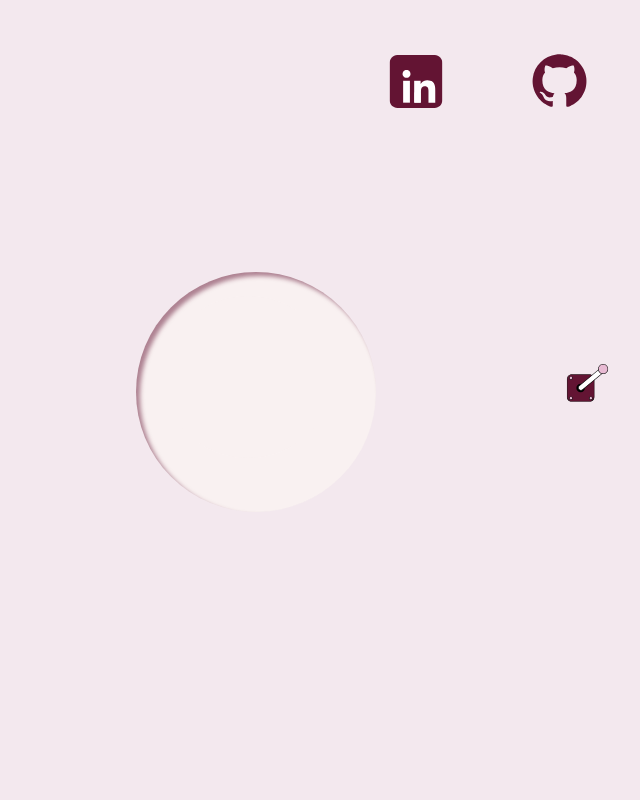
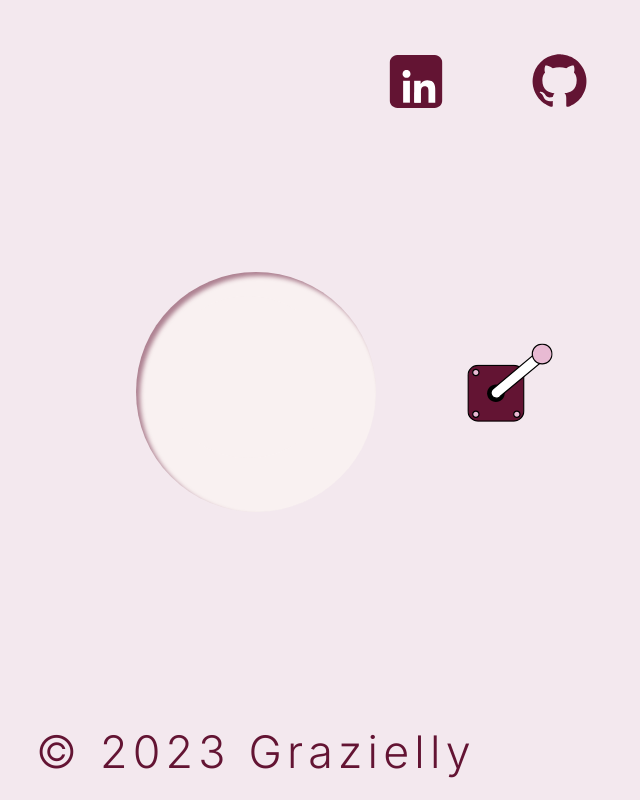
Before and after one commit to GraZielly002/ImparPar, a plain HTML site: page index.html in a window 768 px wide. Shown: the whole page, without its empty margins (128-768 px from the left). Drawn offline with Linux system fonts and the light colour scheme; a web font is replaced by a local one.

Commit message:
Responsividade

```diff
--- a/index.html
+++ b/index.html
@@ -22,6 +22,7 @@
     <div class="ar2">
         <button id="butao" onclick="mostrar()"><img id="imgb" src="./img/alavanca_cima.svg" alt=""></button>
     </div>
+    <footer id="fter"><p id="txtfter">© 2023 Grazielly</p></footer>
     <script src="script.js"></script>
 </body>
 </html>
--- a/style.css
+++ b/style.css
@@ -1,5 +1,6 @@
 /*Versão mobile*/
 @import url('https://fonts.googleapis.com/css2?family=Notable&display=swap');
+@import url('https://fonts.googleapis.com/css2?family=Inter:wght@300&display=swap');
 body{
     background-color: #F3E8EE;
 }
@@ -90,7 +91,23 @@ input:focus{
     width: 6.3rem;
     height: 8rem;
 }
-
+#fter{
+    height: 15vh;
+    position: fixed;
+    bottom: 0;
+    width: 100%;
+    left: 0;
+}
+#txtfter{
+    display: flex;
+    flex-direction: column;
+    justify-content: center;
+    font-size: 1.25rem;
+    font-weight: 400;
+    line-height: normal;
+    font-family: 'Inter';
+    color: #631433;
+}
 @media screen and (min-width: 768px) and (max-width: 1024px) {
     img{
         width: 9rem;
@@ -119,7 +136,18 @@ input:focus{
         margin-top: 3vh;
     }
     .ar2{
-        margin-top: -17vh;
+        margin-top: -21.7vh;
     }
-
+    #butao{
+        width: 13rem;
+        height: 13rem;
+        margin-right: 3vh;
+    }
+    #imgb {
+        width: 13rem;
+        height: 13rem;
+    }
+    #txtfter {
+        font-size: 2.8rem;
+    }
 }
```
